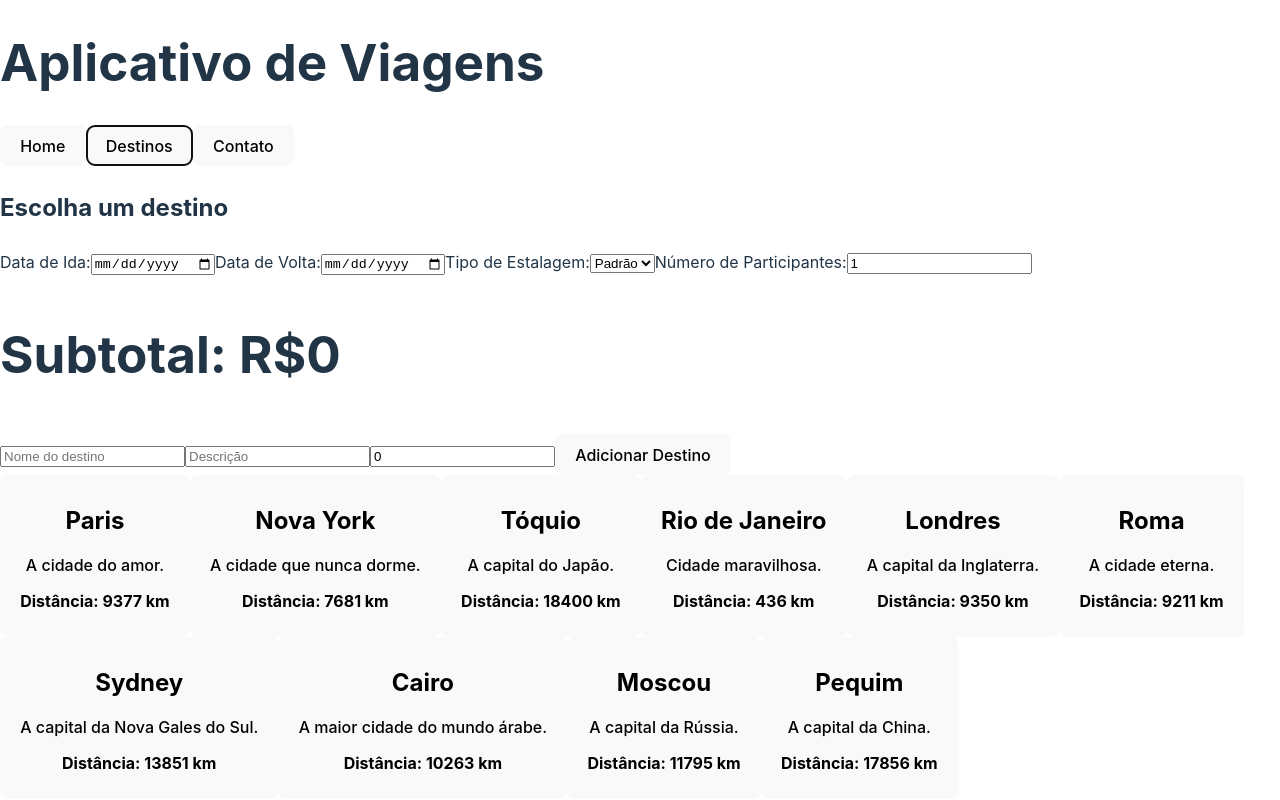
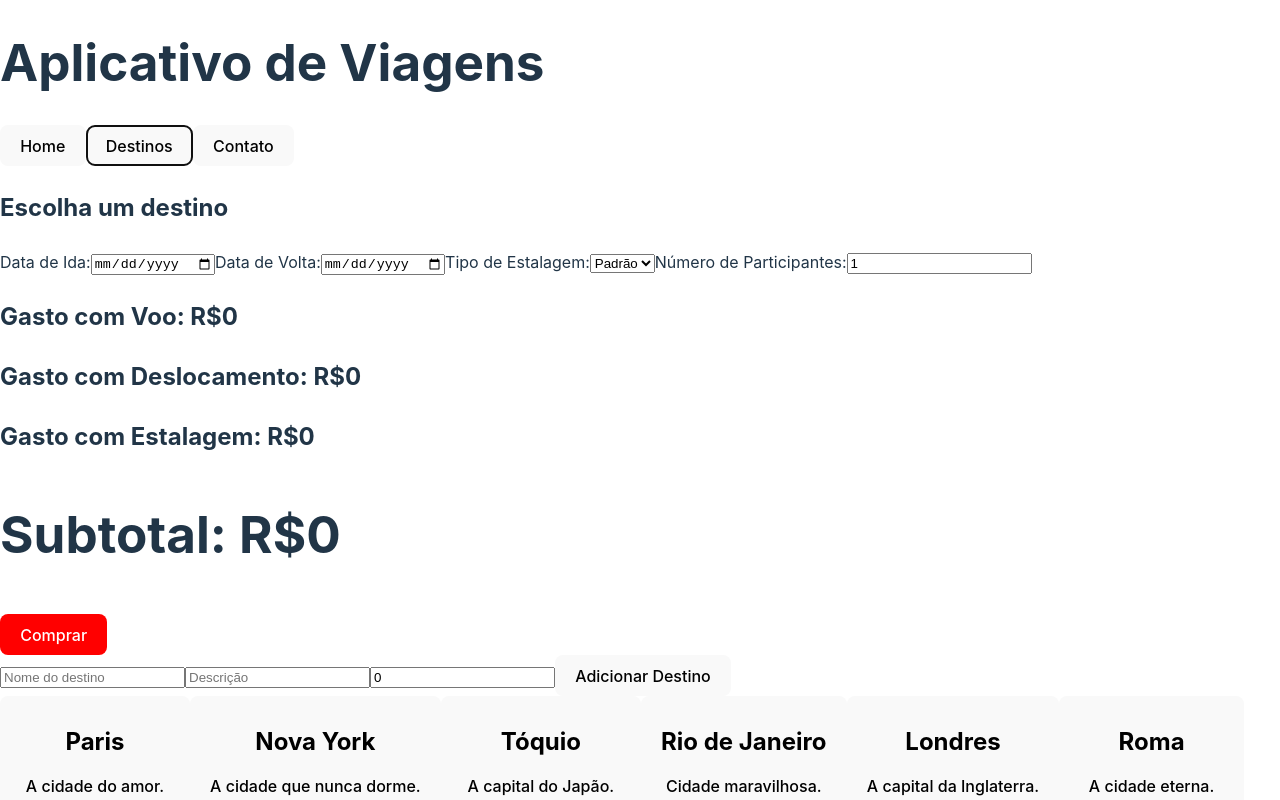
Before and after one commit to davprof/viagem-app, a React (Vite) app: page / in a window 1280 px wide. Both pictures are taken after a click on the button "Destinos". Shown: the top 800 px of the page. Built offline with nearby package versions, Linux system fonts and the light colour scheme.

Commit message:
Adiciona tela de pagamento e redirecionamento

```diff
--- a/src/components/destinos/Detalhes.jsx
+++ b/src/components/destinos/Detalhes.jsx
@@ -1,11 +1,19 @@
 import React, { useEffect, useState } from 'react';
+
+import Pagamento from '../../pages/Pagamentos';
 
 const Detalhes = ({ destino }) => {
   const [dataIda, setDataIda] = useState('');
   const [dataVolta, setDataVolta] = useState('');
   const [tipoEstalagem, setTipoEstalagem] = useState('padrão');
   const [participantes, setParticipantes] = useState(1);
+  const [diasEstadia, setDiasEstadia] = useState(0);
+  const [custoVoo, setCustoVoo] = useState(0);
+  const [custoExtraDeslocamento, setCustoExtraDeslocamento] = useState(0);
+  const [custoTotalEstalagem, setCustoEstalagem] = useState(0);
   const [subtotal, setSubtotal] = useState(0);
+
+  const [irParaPagamento, setIrParaPagamento] = useState(false);
 
   useEffect(() => {
     if (destino && dataIda && dataVolta) {
@@ -19,33 +27,38 @@ const Detalhes = ({ destino }) => {
     const ida = new Date(dataIda);
     const volta = new Date(dataVolta);
     const diasEstadia = (volta - ida) / (1000 * 60 * 60 * 24);
-    console.log(diasEstadia);
     const semanasEstadia = Math.ceil(diasEstadia / 7);
 
-    let custoVoo = distancia > 2000 ? 2 * 1500 : 1500;
+    const custoVoo = (distancia > 2000 ? 2 * 1500 : 1500) * participantes;
+    let custoExtraDeslocamento = 0;
 
     if (distancia > 2000) {
-      custoVoo += (distancia - 2000);
+      custoExtraDeslocamento = (distancia - 2000);
     }
-
-    console.log(`custo voo ${custoVoo}`);
 
     const custoEstalagem = tipoEstalagem === 'luxo' ? 700 : 400;
     const custoTotalEstalagem = semanasEstadia * custoEstalagem * (1 + (participantes - 1) * 0.25);
+    const total = custoVoo + custoExtraDeslocamento + custoTotalEstalagem;
 
-    console.log(`semanas de estadia ${semanasEstadia}`);
-
-    console.log(`custo estalagem ${custoTotalEstalagem}`);
-
-    const total = custoVoo + custoTotalEstalagem;
-
-    console.log(`custo total ${total}`);
+    setDiasEstadia(diasEstadia);
+    setCustoVoo(custoVoo);
+    setCustoExtraDeslocamento(custoExtraDeslocamento);
+    setCustoEstalagem(custoTotalEstalagem);
 
     return total;
   };
 
+  const finalizarCompra = () => {
+    alert('Compra finalizada!');
+    setIrParaPagamento(false);
+  };
+
+  if (irParaPagamento) {
+    return <Pagamento subtotal={subtotal} finalizarCompra={finalizarCompra} />;
+  }
+
     return <>
-        <h2> { destino ? <p>Viagem para: {destino.nome}</p> : <p>Escolha um destino</p> }</h2>
+        <h2> { destino ? <p>{diasEstadia} dias de estadia em {destino.nome} para {participantes} pessoas </p> : <p>Escolha um destino</p> }</h2>
         <label>Data de Ida:
         <input type="date" value={dataIda} onChange={(e) => setDataIda(e.target.value)} />
         </label>
@@ -59,9 +72,18 @@ const Detalhes = ({ destino }) => {
         </select>
         </label>
         <label>Número de Participantes:
-        <input type="number" value={participantes} onChange={(e) => setParticipantes(e.target.value)} min="1" />
+        <input type="number" value={participantes} onChange={(e) => setParticipantes(e.target.value || 1)} min="1" />
         </label>
+        <h2><p></p></h2>
+        <h2><p>Gasto com Voo: R${custoVoo}</p></h2>
+        <h2><p>Gasto com Deslocamento: R${custoExtraDeslocamento}</p></h2>
+        <h2><p>Gasto com Estalagem: R${custoTotalEstalagem}</p></h2>
         <h1><p>Subtotal: R${subtotal}</p></h1>
+        <button
+          style={{ backgroundColor: 'red', color: 'white' }}
+          onClick={() => setIrParaPagamento(true)}>
+            Comprar
+        </button>
     </>;
   }
 
--- /dev/null
+++ b/src/pages/Pagamentos.jsx
@@ -0,0 +1,14 @@
+import React from 'react';
+
+const Pagamento = ({ subtotal, finalizarCompra }) => {
+  return (
+    <div>
+      <h2>Pagamento</h2>
+      <p>Total: R${subtotal}</p>
+      <button onClick={finalizarCompra}>Finalizar Compra com PIX</button>
+      <button onClick={finalizarCompra}>Finalizar Compra com Cartão de Crédito</button>
+    </div>
+  );
+};
+
+export default Pagamento;
```
Also changed, not shown: src/pages/Destinos.jsx (line endings or trailing spaces).
